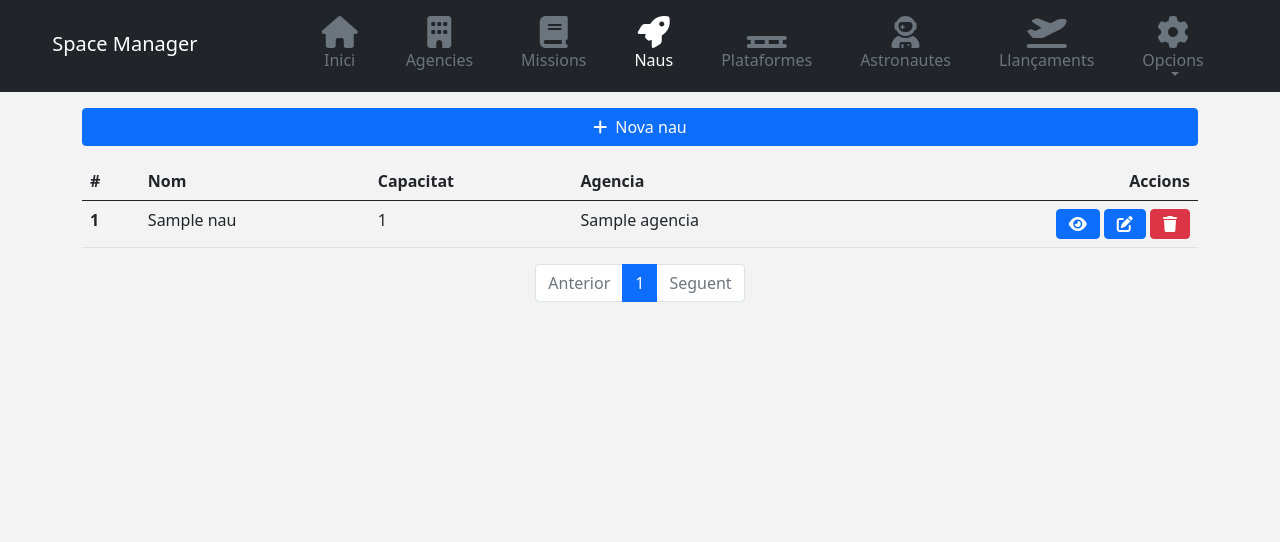
After one commit to orifer/dabd_django, a Django app: page /naus/ in a window 1280 px wide. The commit adds this page. Shown: the top 542 px of the page. Run offline with Django 3.2, Linux system fonts and the light colour scheme; tables that the repository leaves empty hold one stand-in row (values such as "Sample post"); some libraries are stand-ins or nearby versions.

Commit message:
Naus done

```diff
--- a/SpaceOdyssey/spaceManager/models.py
+++ b/SpaceOdyssey/spaceManager/models.py
@@ -21,3 +21,13 @@ class Missio(models.Model):
 
     def __str__(self):
         return self.nom
+
+
+class Nau(models.Model):
+    id = models.BigAutoField(primary_key=True)
+    nom = models.CharField(max_length=50)
+    capacitat = models.IntegerField()
+    agencia = models.ForeignKey(Agencia, on_delete=models.RESTRICT)
+
+    def __str__(self):
+        return self.nom
--- a/SpaceOdyssey/spaceManager/templates/spaceManager/index.html
+++ b/SpaceOdyssey/spaceManager/templates/spaceManager/index.html
@@ -62,7 +62,7 @@
                 </li>
 
                 <li class="nav-item mx-3">
-                    <a href="/naus" class="nav-link {% if nbar == 'naus' %} active {% else %} text-secondary {% endif %}">
+                    <a href="{% url 'spaceManager:llistar_naus' %}" class="nav-link {% if nbar == 'naus' %} active {% else %} text-secondary {% endif %}">
                         <div class="text-center">
                             <i class="fas fa-rocket fa-2x"></i>
                             <div>Naus</div>
--- /dev/null
+++ b/SpaceOdyssey/spaceManager/templates/spaceManager/nau/llistat_naus.html
@@ -0,0 +1,128 @@
+{% extends 'spaceManager/index.html' %}
+
+{% block content %}
+{% load mathfilters %}
+<title>Space Manager - Naus</title>
+
+<div class="container">
+
+    <div class="d-grid gap-2 my-3">
+        <button class="btn btn-primary" type="button" onclick="obrir_modal_creacio('{% url 'spaceManager:crear_nau' %}')">
+            <i class="fas fa-plus me-2"></i>Nova nau
+        </button>
+    </div>
+
+    {% if pagina.object_list %}
+
+        <div class="table-responsive">
+            <table class="table table-hover">
+                <thead>
+                    <tr>
+                        <th>#</th>
+                        <th>Nom</th>
+                        <th>Capacitat</th>
+                        <th>Agencia</th>
+                        <th style="text-align: right">Accions</th>
+                    </tr>
+                </thead>
+                <tbody>
+
+                    {% for nau in pagina.object_list %}
+                    <tr>
+                        <th>{{ forloop.counter|add:pagina.start_index|sub:1 }} </th>
+                        <td>{{ nau.nom }}</td>
+                        <td>{{ nau.capacitat }}</td>
+                        <td>{{ nau.agencia }}</td>
+                        <td style="text-align: right">
+                            <button class="btn btn-primary" type="button" onclick="obrir_modal_detall('{% url 'spaceManager:detall_nau' nau.id %}')">
+                                <i class="fas fa-eye"></i>
+                            </button>
+
+                            <button class="btn btn-primary" type="button" onclick="obrir_modal_edicio('{% url 'spaceManager:editar_nau' nau.id %}')">
+                                <i class="fas fa-edit"></i>
+                            </button>
+
+                            <button class="btn btn-danger" type="button" onclick="obrir_modal_eliminacio('{% url 'spaceManager:esborrar_nau' nau.id %}')">
+                                <i class="fas fa-trash"></i>
+                            </button>
+                        </td>
+                    </tr>
+                    {% endfor %}
+
+                </tbody>
+            </table>
+        </div>
+
+
+        <!-- Paginator -->
+        <nav aria-label="Page navigation">
+            <ul class="pagination justify-content-center">
+
+                <!-- Anterior -->
+                {% if pagina.has_previous %}
+                    <li class="page-item"><a class="page-link" href="?page={{ pagina.previous_page_number }}">Anterior</a></li>
+                {% else %}
+                    <li class="page-item disabled"><a class="page-link">Anterior</a></li>
+                {% endif %}
+
+                <!-- Numero de pagina -->
+                {% if pagina.has_previous %}
+                    <li class="page-item"><a class="page-link" href="?page={{ pagina.previous_page_number }}">{{ pagina.previous_page_number }}</a></li>
+                {% endif %}
+                <li class="page-item active"><a class="page-link" href="#">{{ pagina.number }}</a></li>
+                {% if pagina.has_next %}
+                    <li class="page-item"><a class="page-link" href="?page={{ pagina.next_page_number }}">{{ pagina.next_page_number }}</a></li>
+                {% endif %}
+
+                <!-- Seguent -->
+                {% if pagina.has_next %}
+                    <li class="page-item"><a class="page-link" href="?page={{ pagina.next_page_number }}">Seguent</a></li>
+                {% else %}
+                    <li class="page-item disabled"><a class="page-link">Seguent</a></li>
+                {% endif %}
+
+            </ul>
+        </nav>
+
+    {% else %}
+        <p>No hi han naus.</p>
+    {% endif %}
+
+</div>
+
+<div class="modal fade" id="modalDetall" role="dialog"></div>
+<div class="modal fade" id="modalCreacio" role="dialog"></div>
+<div class="modal fade" id="modalEdicio" role="dialog"></div>
+<div class="modal fade" id="modalEliminacio" role="dialog"></div>
+
+{% endblock content %}
+
+{% block extrajs %}
+<script type="text/javascript">
+    var $ = jQuery.noConflict();
+
+    function obrir_modal_detall(url) {
+        $('#modalDetall').load(url, function(){
+           $(this).modal('show');
+        });
+    }
+
+    function obrir_modal_creacio(url) {
+        $('#modalCreacio').load(url, function(){
+           $(this).modal('show');
+        });
+    }
+
+    function obrir_modal_edicio(url) {
+        $('#modalEdicio').load(url, function(){
+           $(this).modal('show');
+        });
+    }
+
+    function obrir_modal_eliminacio(url) {
+        $('#modalEliminacio').load(url, function(){
+           $(this).modal('show');
+        });
+    }
+</script>
+{% endblock extrajs %}
--- a/SpaceOdyssey/spaceManager/urls.py
+++ b/SpaceOdyssey/spaceManager/urls.py
@@ -1,7 +1,8 @@
 from django.urls import path
 
 from .views import Inici, LlistarAgencies, ActualitzarAgencies, CrearAgencies, EsborrarAgencies, DetallAgencia, \
-    LlistarMissions, CrearMissio, DetallMissio, EsborrarMissio, ActualitzarMissio
+    LlistarMissions, CrearMissio, DetallMissio, EsborrarMissio, ActualitzarMissio, LlistarNaus, DetallNau, CrearNau, \
+    ActualitzarNau, EsborrarNau
 
 app_name = "spaceManager"
 
@@ -19,4 +20,10 @@ urlpatterns = [
     path('crear_missio/', CrearMissio.as_view(), name='crear_missio'),
     path('editar_missio/<int:pk>', ActualitzarMissio.as_view(), name='editar_missio'),
     path('esborrar_missio/<int:pk>', EsborrarMissio.as_view(), name='esborrar_missio'),
+
+    path('naus/', LlistarNaus.as_view(), name='llistar_naus'),
+    path('naus/<int:pk>', DetallNau.as_view(), name='detall_nau'),
+    path('crear_nau/', CrearNau.as_view(), name='crear_nau'),
+    path('editar_nau/<int:pk>', ActualitzarNau.as_view(), name='editar_nau'),
+    path('esborrar_nau/<int:pk>', EsborrarNau.as_view(), name='esborrar_nau'),
 ]
--- a/SpaceOdyssey/spaceManager/views.py
+++ b/SpaceOdyssey/spaceManager/views.py
@@ -5,8 +5,8 @@ from django.core.paginator import Paginator
 from django.urls import reverse_lazy
 from django.views.generic import View, UpdateView, CreateView, DeleteView
 
-from .models import Agencia, Missio
-from .forms import AgenciaForm, AgenciaFormLectura, MissioForm, MissioFormLectura
+from .models import Agencia, Missio, Nau
+from .forms import AgenciaForm, AgenciaFormLectura, MissioForm, MissioFormLectura, NauFormLectura, NauForm
 
 
 class Inici(View):
@@ -107,3 +107,50 @@ class EsborrarMissio(DeleteView):
     model = Missio
     template_name = 'spaceManager/missio/esborrar_missio.html'
     success_url = reverse_lazy('spaceManager:llistar_missions')
+
+
+
+''' NAUS '''
+
+class LlistarNaus(View):
+    model = Nau
+    template_name = 'spaceManager/nau/llistat_naus.html'
+
+    def get_queryset(self):
+        return self.model.objects.order_by('id')
+
+    def get_context_data(self, **kwargs):
+        # Paginacio
+        paginator = Paginator(self.get_queryset(), 12)
+        num_pagina = self.request.GET.get('page')
+        pagina = paginator.get_page(num_pagina)
+
+        context = {}
+        context['pagina'] = pagina
+        context['nbar'] = 'naus'
+        return context
+
+    def get(self, request, *args, **kwargs):
+        return render(request, self.template_name, self.get_context_data())
+
+class DetallNau(UpdateView):
+    model = Nau
+    form_class = NauFormLectura
+    template_name = 'spaceManager/nau/detall_nau.html'
+
+class CrearNau(CreateView):
+    model = Nau
+    form_class = NauForm
+    template_name = 'spaceManager/nau/crear_nau.html'
+    success_url = reverse_lazy('spaceManager:llistar_naus')
+
+class ActualitzarNau(UpdateView):
+    model = Nau
+    form_class = NauForm
+    template_name = 'spaceManager/nau/editar_nau.html'
+    success_url = reverse_lazy('spaceManager:llistar_naus')
+
+class EsborrarNau(DeleteView):
+    model = Nau
+    template_name = 'spaceManager/nau/esborrar_nau.html'
+    success_url = reverse_lazy('spaceManager:llistar_naus')
```
Also changed, not shown: SpaceOdyssey/spaceManager/forms.py (+32 -1 lines), SpaceOdyssey/spaceManager/templates/spaceManager/nau/crear_nau.html (added, +33 -0 lines), SpaceOdyssey/spaceManager/templates/spaceManager/nau/detall_nau.html (added, +18 -0 lines), SpaceOdyssey/spaceManager/templates/spaceManager/nau/editar_nau.html (added, +22 -0 lines), SpaceOdyssey/spaceManager/templates/spaceManager/nau/esborrar_nau.html (added, +24 -0 lines), SpaceOdyssey/spaceManager/migrations/0003_auto_20210607_2004.py (added).
